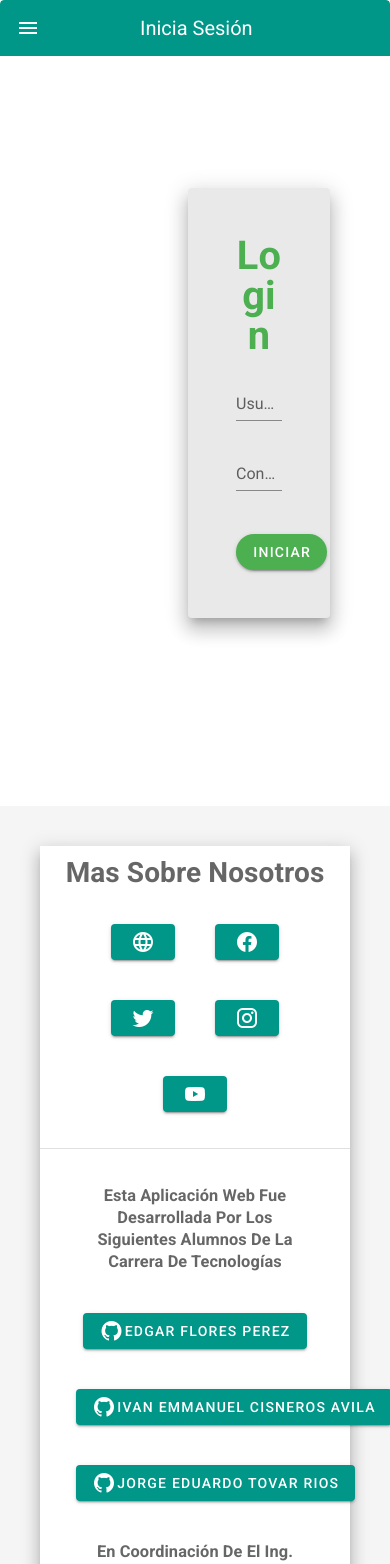
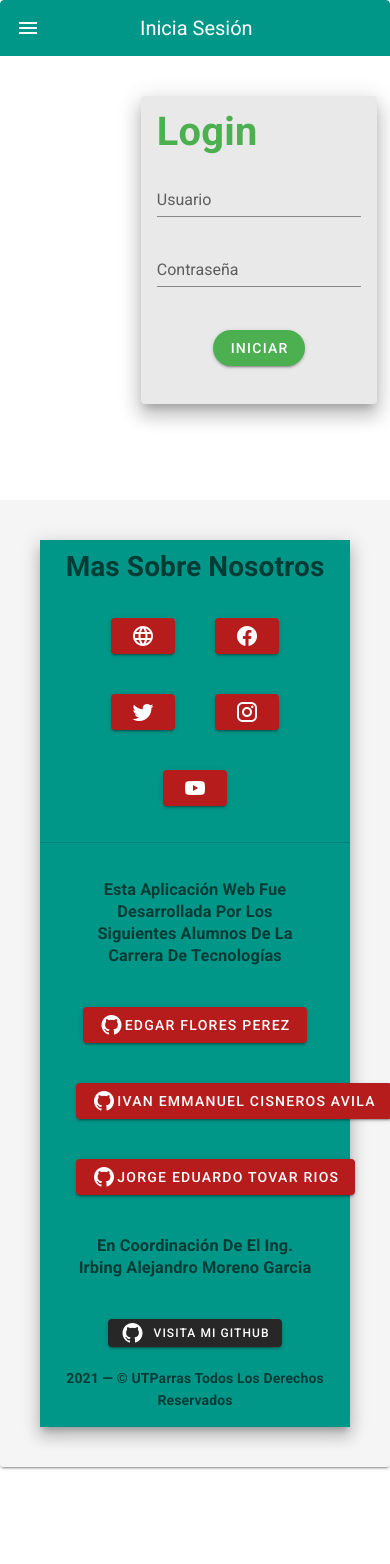
Before and after one commit to En8oy/utparras-files, a Vue app in the folder frontend/: page /login in a window 390 px wide. Shown: the top 1564 px of the page. After the commit the page ends 1467 px from the top, so only its background shows below. Built offline with nearby package versions, Linux system fonts and the light colour scheme.

Commit message:
edit general
se ajustaron las medidas responsive y se modifico la vista de acerca de nosotros

```diff
--- a/frontend/src/App.vue
+++ b/frontend/src/App.vue
@@ -7,7 +7,6 @@
           <v-img
             src="./assets/logo.png"
             width="3rem"
-
             class="float-left mr-5"
           ></v-img>
           {{ this.$route.name }}
@@ -53,10 +52,10 @@
           <router-view></router-view>
         </v-container>
       </transition>
-      <v-footer padless class="mt-15 pa-10">
-        <v-card flat tile width="100%" class="text-center" elevation="10">
+      <v-footer padless class="mt-15 pa-10" >
+        <v-card flat tile width="100%" class="text-center" color="teal" elevation="10">
           <v-card-text>
-            <h1 class="pb-5">Mas Sobre Nosotros</h1>
+            <h1  class="pb-5">Mas Sobre Nosotros</h1>
             <a
               v-bind:href="social.url"
               target="_blank"
@@ -64,7 +63,7 @@
               :key="social.url"
               style="text-decoration: none"
             >
-              <v-btn class="mx-5 my-5" color="teal" dark>
+              <v-btn class="mx-5 my-5" color="red darken-4" dark>
                 <v-icon>{{ social.icon }}</v-icon>
               </v-btn>
             </a>
@@ -80,7 +79,7 @@
               :key="credit.name"
               class="ma-5"
               :href="credit.url"
-              color="teal"
+              color="red darken-4"
               dark
               target="_blank"
             >
--- a/frontend/src/router/index.js
+++ b/frontend/src/router/index.js
@@ -23,7 +23,7 @@ const routes = [
   // Public Routes
   {
     path: "/",
-    name: "Bienvenido a Expedientes UTParras",
+    name: "Inicio",
     component: Home,
   },
   {
--- a/frontend/src/views/About.vue
+++ b/frontend/src/views/About.vue
@@ -1,40 +1,22 @@
 <template>
 <center>
   <v-row
-  cols="9" sm="10" md="12"
-
+  cols="9" sm="12" md="12"
   >
     <v-col
     height="200"
     cols="9" sm="10" md="12"
-
     >
-      <v-hover
-        v-slot="{ hover }"
-        disabled
-      >
-
-        <v-card
-
-          :elevation="hover ? 12 : 2"
-          class="mx-auto"
-          height="700"
-           color="#862f30"
-
-        >
 
           <v-card-text
 
            class="my-4 text-center title">
             <br>
 
-          <h1
-          class="white--text"
-          >Historia</h1>
+         <center> <h1>Historia</h1>
           <br>
 
-
-          <p class="white--text">Los antecedentes de la Universidad Tecnológica de Parras de la Fuente se remontan a 1999,
+          <p cols="9" sm="10" md="12" >Los antecedentes de la Universidad Tecnológica de Parras de la Fuente se remontan a 1999,
           en la Unidad Academica de la Universidad Tecnológica de Coahuila, cuando se atendió una
           demanda de la región ante la falta de oportunidades para los egresados del nivel medio
           superior. Aunque se debió atender hasta el 26 de Enero del 2016 para que se decretara su
@@ -42,21 +24,15 @@
           con una oferta de cinco programas educativos, uno de ellos, cabe destacar, el primero a nivel nacional</p>
           <br>
 
-
-          <h1 class="white--text">Acerca del Sitio</h1>
+          <h1>Acerca del Sitio</h1>
+          <br>
           <br>
 
-
-          <p  class="white--text"
-          >Este sitio cuenta con la utilidad de registrar datos del personal de la
+          <p cols="9" sm="10" md="12">Este sitio cuenta con la utilidad de registrar datos del personal de la
            Universidad Tecnológica de Parras de la Fuente, con el fin de tener un mejor control a
           la hora de obtener información, el sitio ayuda directamente a obtener esos datos sin la
-           necesidad de ir personalmente a obtener la información que se desee.</p>
-
-
+           necesidad de ir personalmente a obtener la información que se desee.</p></center>
           </v-card-text>
-        </v-card>
-      </v-hover>
     </v-col>
   </v-row>
   </center>
--- a/frontend/src/views/History.vue
+++ b/frontend/src/views/History.vue
@@ -30,8 +30,12 @@
           <h1
           >Historia</h1>
            <br>
+           <br>
+           <br>
+           <br>
+           <br>
 
-          <p>Los antecedentes de la Universidad Tecnológica de Parras de la Fuente se remontan a 1999,
+          <p>Loca de Parras de la Fuente se remontan a 1999,
           en la Unidad Academica de la Universidad Tecnológica de Coahuila, cuando se atendió una
           demanda de la región ante la falta de oportunidades para los egresados del nivel medio
           superior. Aunque se debió atender hasta el 26 de Enero del 2016 para que se decretara su
--- a/frontend/src/views/Home.vue
+++ b/frontend/src/views/Home.vue
@@ -1,44 +1,12 @@
 <template>
-  <center>
-    <div>
-      <v-container fluid>
-        <v-layout wrap>
  <v-flex>
     <v-row>
     <v-col cols="9" sm="10" md="12">
     <br>
     <br>
-
-
     <center>
-                    <h1>
-                      BIENVENIDO A EXPEDIENTES UTPARRAS
-                    </h1>
-                    <br />
-                    <br />
-                    <br />
-                    <br />
-
-                    <v-btn
-                      color="#862f30"
-                      elevation="20"
-                      width="200"
-                      height="70"
-                      dark
-                      to="/about"
-                      >INICIAR</v-btn
-                    >
-                  </center>
-                  <br />
-                  <br />
-                  <br />
-                  <br />
-
+    <h1>BIENVENIDO A EXPEDIENTES UTPARRAS</h1></center>
     </v-col>
     </v-row>
     </v-flex>
-        </v-layout>
-      </v-container>
-    </div>
-  </center>
 </template>
--- a/frontend/src/views/Login.vue
+++ b/frontend/src/views/Login.vue
@@ -1,9 +1,8 @@
 <template>
-
-            <v-row class="ma-10" align="center" justify="center">
-                <v-col cols="12" sm="12" md="12">
-                    <v-container fluid class="pa-15">
-                    <v-card color="#E9E9E9" class="pa-8" elevation="12">
+  <v-row class="ma-1" align="center" justify="center">
+    <v-col cols="9" sm="9" md="9">
+      <v-container fluid class="pa-1">
+        <v-card color="#E9E9E9"  elevation="12">
           <v-card-title class="text-center display-1 green--text text--accent-6"><h3> Login</h3> </v-card-title>
             <v-card-text>
               <v-form v-on:submit.prevent="login()">
@@ -16,14 +15,14 @@
                 <center> <v-btn type="submit" rounded color="green accent-6" dark :loading="loading">
                   INICIAR
                 </v-btn></center>
+                <br>
+
                 </v-form>
                   </v-card-text>
                     </v-card>
                     </v-container>
             </v-col>
         </v-row>
-
-
 </template>
 
 <script>
```
Also changed, not shown: frontend/src/assets/utp.jpg (added). Lines whose indentation alone changed are shown as unchanged.
